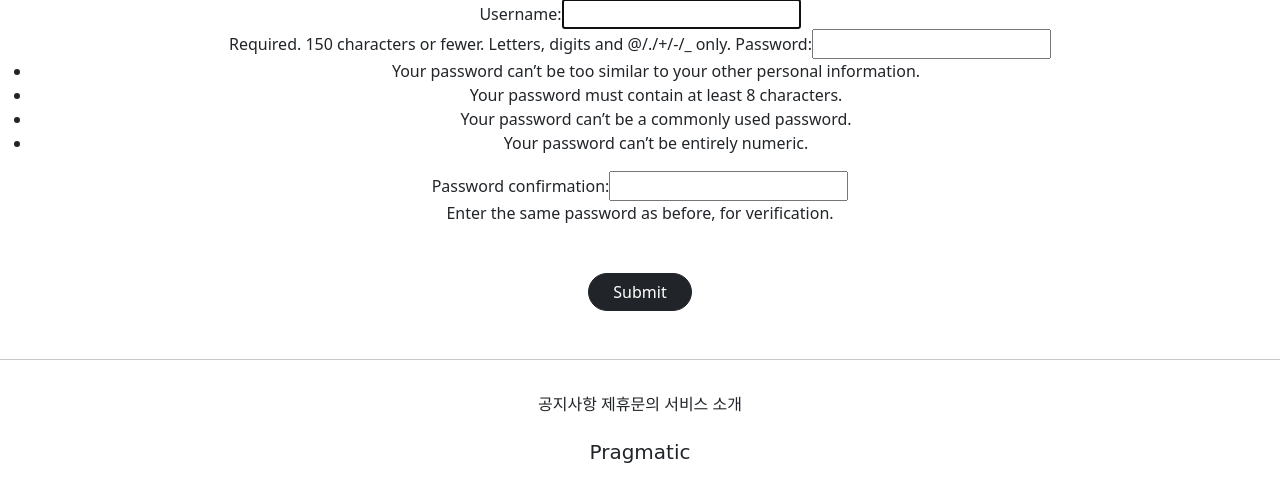
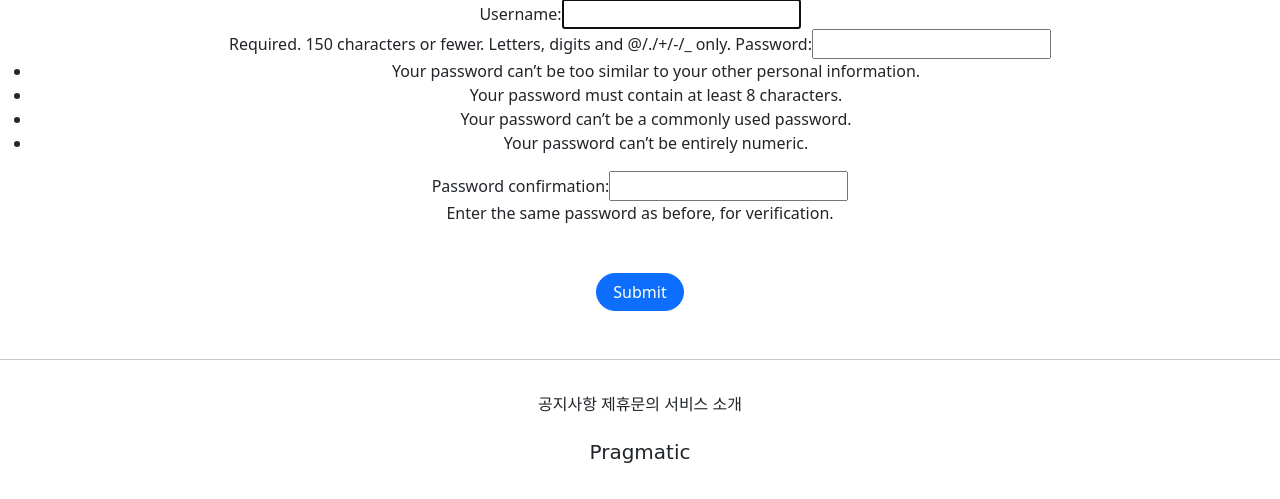
Before and after one commit to Wo-ong/Woong_Appaplication_2, a Django app: page /accounts/create/ in a window 1280 px wide. Shown: the part 301-800 px from the top of the page. Run offline with Django 3.2, Linux system fonts and the light colour scheme; parts of the project's set-up code (start-up, migrations or seed data) failed here and were passed over; some web fonts are replaced.

Commit message:
7/13 Woong commit 2

```diff
--- a/accountapp/templates/accountapp/create.html
+++ b/accountapp/templates/accountapp/create.html
@@ -14,7 +14,7 @@
                 {% csrf_token %}
                 {{ form }}
                 <div class="m-5">
-                    <input type="submit" class="btn btn-dark rounded-pill px-4">
+                    <input type="submit" class="btn btn-primary rounded-pill px-3">
                 </div>
             </form>
         </div>
--- a/templates/header.html
+++ b/templates/header.html
@@ -1,4 +1,14 @@
 <div style="text-align:center;">
+
+    <script>
+        function change() {
+            var color = 'rgba(' + Math.random() * 255 + ',' + Math.random() * 255 + ',' + Math.random() * 255 + ')';
+            header_color.style.color = color;
+            footer_color.style.color = color;
+        }
+
+    </script>
+
     <div class = "pragmatic_header_logo">
         <h1 id ='header_color' onClick = "change()" style="font-size:45px;">Pragmatic</h1>
     </div>
```
Also changed, not shown: accountapp/templates/accountapp/hello_world.html (+0 -9 lines).
